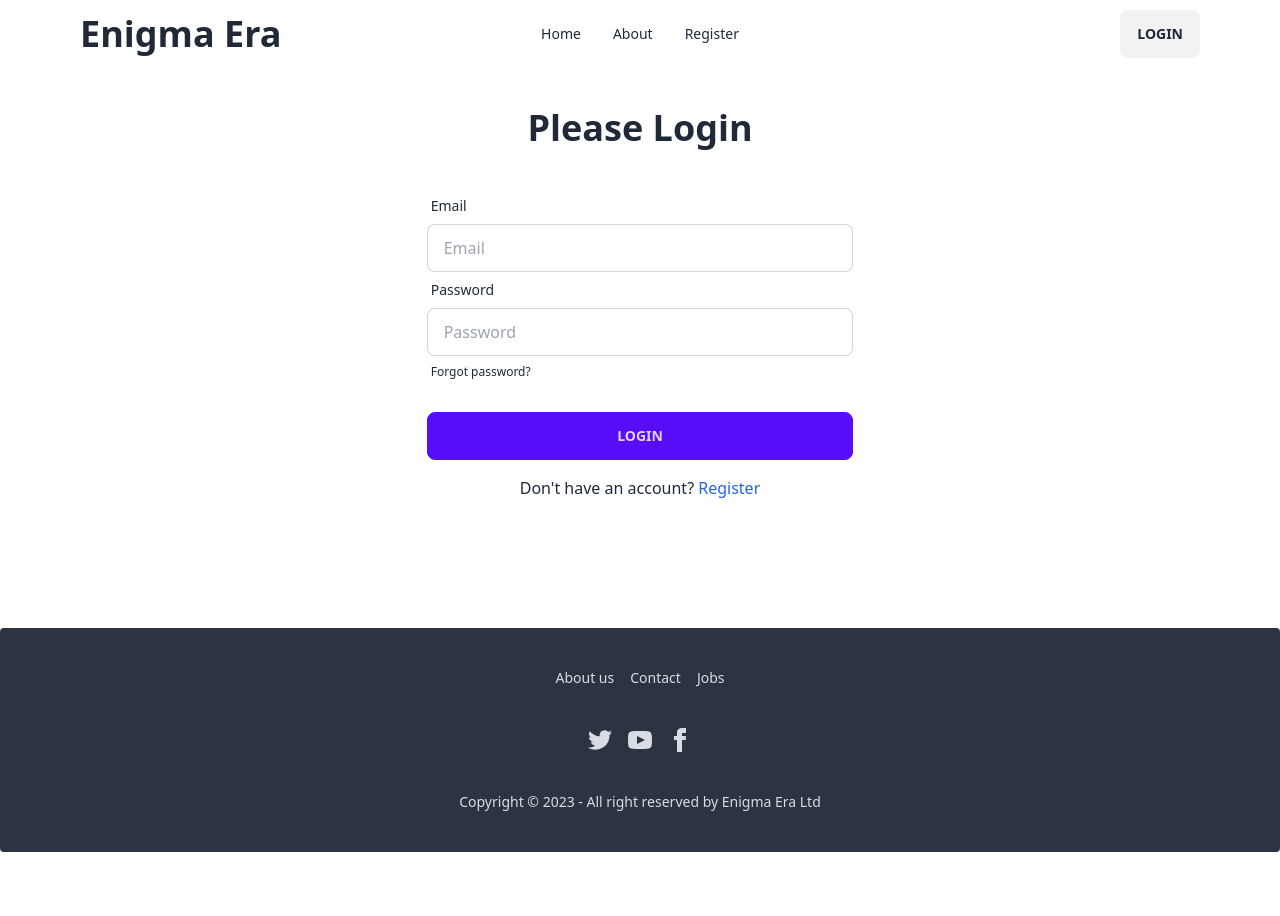
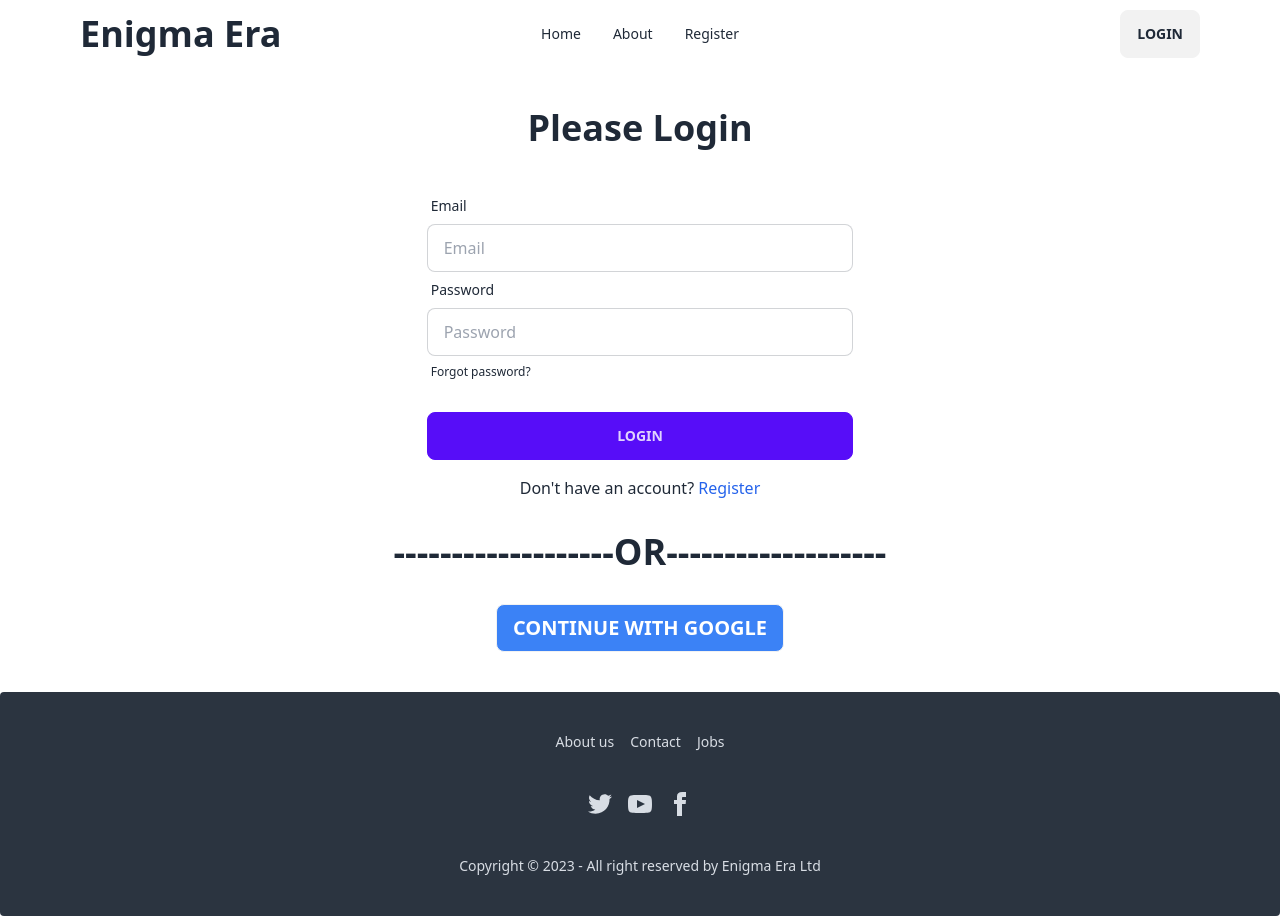
Before and after one commit to its-asif/EnigmaEra, a React (Vite) app: page /login in a window 1280 px wide. Before the commit the page ends 852 px from the top, so only its background shows below. Built offline with nearby package versions, Linux system fonts and the light colour scheme; no server answers.

Commit message:
google auth added login page

```diff
--- a/src/pages/Login.jsx
+++ b/src/pages/Login.jsx
@@ -3,12 +3,26 @@ import Navbar from "./Shared/Navbar";
 import { useContext } from "react";
 import { AuthContext } from "../provider/AuthProvider";
 import toast, { Toaster } from "react-hot-toast";
+import { signInWithPopup, GoogleAuthProvider, getAuth } from "firebase/auth";
+import app from "../firebase/firebase.config";
 
 
 const Login = () => {
     const {signIn} = useContext(AuthContext);
     const location = useLocation();
     const navigate = useNavigate();
+    const provider = new GoogleAuthProvider();
+
+    const auth = getAuth(app);
+    const handleGoogleSignIn = () =>{
+        signInWithPopup(auth, provider)
+        .then((result) => {
+            console.log(result.user);
+            // ...
+        }).catch((error) => {
+            console.log(error);
+        });
+    }
 
     const handleLogin = e =>{
         e.preventDefault();
@@ -57,6 +71,16 @@ const Login = () => {
                 </form>
                 <p className="text-center mt-4">Don't have an account? <Link className="text-blue-600" to="/register">Register</Link></p>
             </div>
+            <div>
+                <h1 className="text-center text-4xl font-bold my-8">-------------------OR-------------------</h1>
+
+                <div className="text-center">
+                    <button
+                    className="btn bg-blue-500 text-white font-bold text-xl"
+                    onClick={handleGoogleSignIn}
+                    >Continue with Google</button>
+                </div>
+            </div>
         </div>
     );
 };
```
